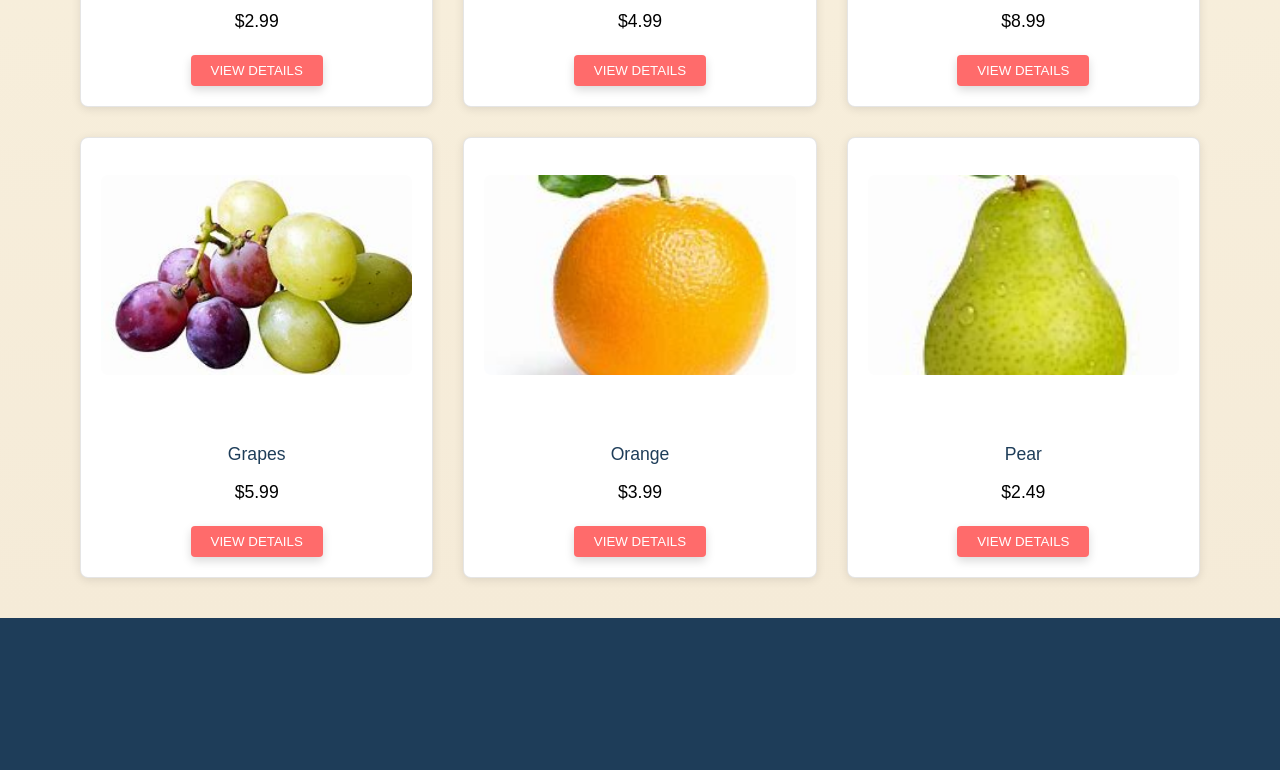
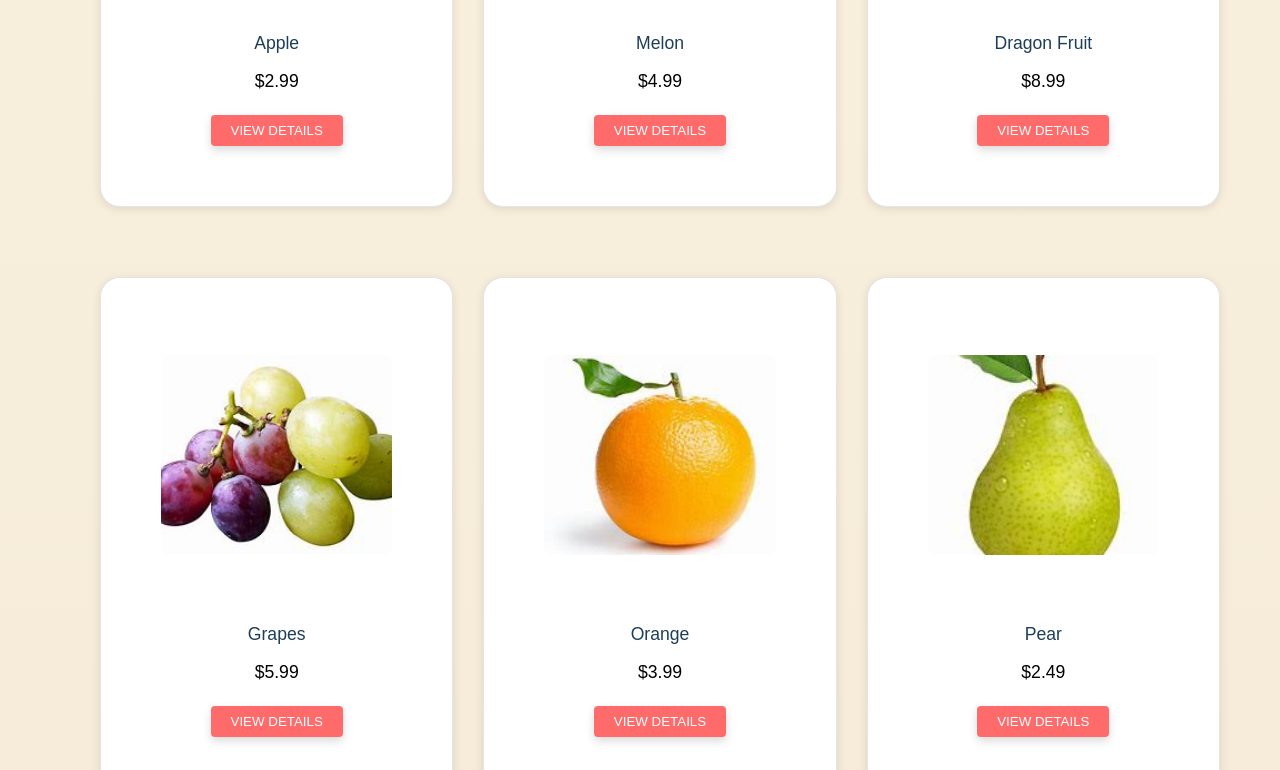
Before and after one commit to Samuraicode3s/Fruitshop, a plain HTML site: page index.html in a window 1280 px wide. Shown: the part 983-1753 px from the top of the page. Before the commit the page ends 1601 px from the top, so only its background shows below. Drawn offline with Linux system fonts and the light colour scheme.

Commit message:
Still working on product cards, new changes failed

```diff
--- a/styles.css
+++ b/styles.css
@@ -198,15 +198,19 @@ nav {
     gap: 30px;
     padding: 20px;
 }
-
+/* Product Card (box around the product)*/
 .product-card {
     background: white;
-    border-radius: 8px;
-    padding: 20px;
+    border-radius: 20px;
+    padding: 60px;
     display: flex;
     flex-direction: column;
     align-items: center;
     box-shadow: 0 2px 10px rgba(0, 0, 0, 0.1);
+    margin: 20px;
+    min-height: 400px;
+    width: 100%;
+    max-width: 450px;
 }
 
 /* Image Container */
```
